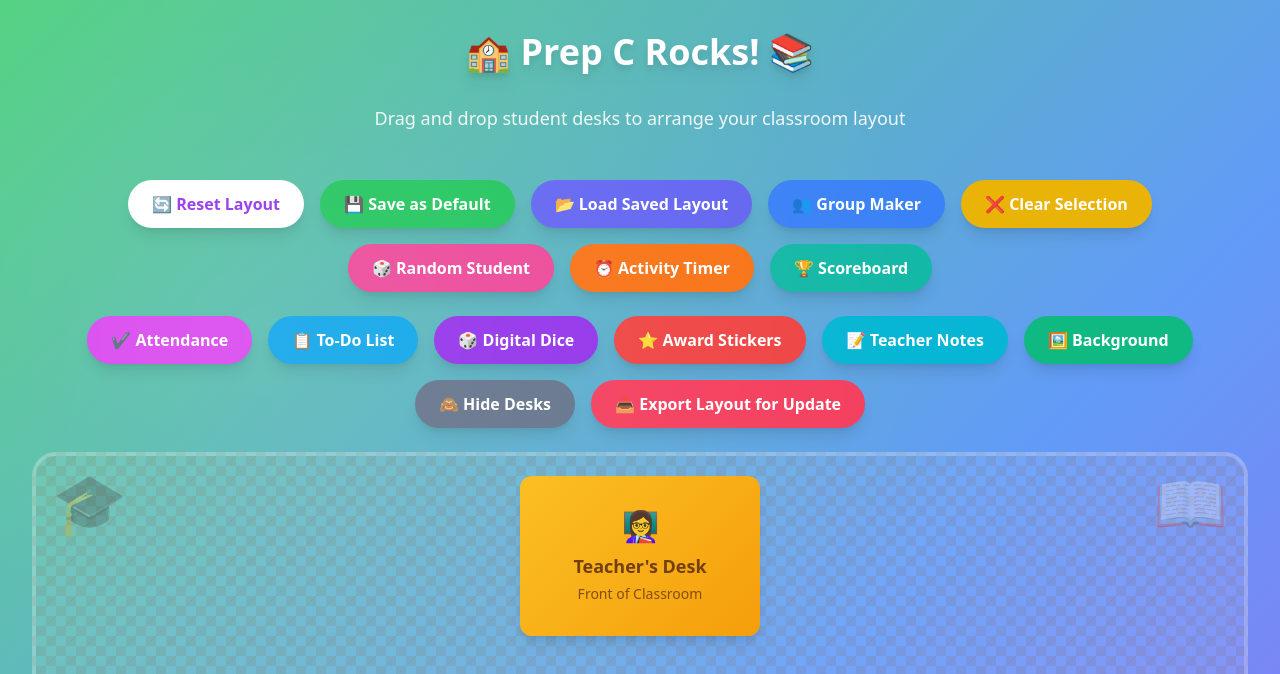
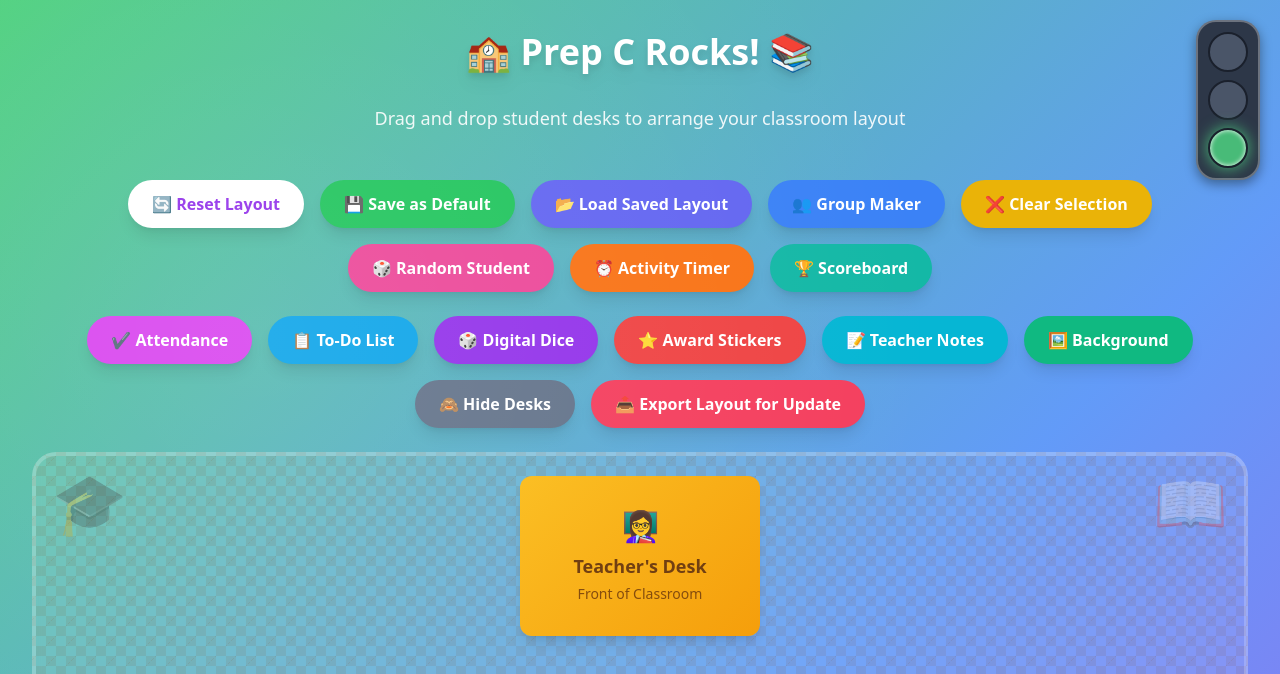
Before and after one commit to sinanseden-eng/prepcclassroom, a plain HTML site: page index.html in a window 1280 px wide. Shown: the top 674 px of the page. Drawn offline with nearby package versions, Linux system fonts and the light colour scheme.

Commit message:
Update index.html

```diff
--- a/index.html
+++ b/index.html
@@ -212,9 +212,53 @@
         .gemini-content em, .gemini-content i { font-style: italic; }
         .gemini-content pre, .gemini-content code { background-color: #f3f4f6; padding: 0.2em 0.4em; border-radius: 0.25em; font-family: monospace; }
         .gemini-content pre { padding: 1em; overflow-x: auto; }
+
+        /* Traffic Light Styles */
+        .traffic-light-container {
+            position: fixed;
+            top: 20px;
+            right: 20px;
+            background: #2d3748;
+            padding: 10px;
+            border-radius: 20px;
+            display: flex;
+            flex-direction: column;
+            gap: 8px;
+            cursor: pointer;
+            z-index: 2000;
+            border: 2px solid rgba(255, 255, 255, 0.3);
+            box-shadow: 0 4px 12px rgba(0,0,0,0.4);
+        }
+        .traffic-light {
+            width: 40px;
+            height: 40px;
+            border-radius: 50%;
+            background-color: #4a5568;
+            transition: all 0.3s ease;
+            border: 2px solid #1a202c;
+        }
+        .traffic-light-container.green .light-green {
+            background-color: #48bb78;
+            box-shadow: 0 0 15px #48bb78, inset 0 0 5px white;
+        }
+        .traffic-light-container.yellow .light-yellow {
+            background-color: #f6e05e;
+            box-shadow: 0 0 15px #f6e05e, inset 0 0 5px white;
+        }
+        .traffic-light-container.red .light-red {
+            background-color: #f56565;
+            box-shadow: 0 0 15px #f56565, inset 0 0 5px white;
+        }
     </style>
 </head>
 <body class="classroom p-8" id="mainBody">
+    <!-- Traffic Light Element -->
+    <div id="trafficLightContainer" class="traffic-light-container green" title="Click to change classroom status">
+        <div class="traffic-light light-red"></div>
+        <div class="traffic-light light-yellow"></div>
+        <div class="traffic-light light-green"></div>
+    </div>
+
     <div class="max-w-7xl mx-auto">
         <h1 class="text-4xl font-bold text-white text-center mb-8 drop-shadow-lg">
             🏫 Prep C Rocks! 📚
@@ -811,6 +855,7 @@
         let timerInterval = null, timerSeconds = 0, timerPaused = false, scoreboardTeams = [];
         let pickedStudents = new Set(), isPickerAnimating = false, stickerCounter = 0, draggedSticker = null;
         let stickerOffset = { x: 0, y: 0 }, desksVisible = true, todoItems = [], highestZ = 100;
+        let trafficLightState = 'green';
 
         // --- GEMINI API ---
         async function callGemini(prompt, systemInstruction) {
@@ -1712,11 +1757,41 @@
             btn.classList.toggle('hover:bg-green-600', !desksVisible);
         }
 
+        // --- TRAFFIC LIGHT ---
+        function saveTrafficLightState() {
+            localStorage.setItem('trafficLightState', trafficLightState);
+        }
+
+        function loadTrafficLightState() {
+            const savedState = localStorage.getItem('trafficLightState') || 'green';
+            setTrafficLightState(savedState);
+        }
+
+        function setTrafficLightState(state) {
+            const container = document.getElementById('trafficLightContainer');
+            container.classList.remove('green', 'yellow', 'red');
+            container.classList.add(state);
+            trafficLightState = state;
+        }
+
+        function cycleTrafficLight() {
+            if (trafficLightState === 'green') {
+                setTrafficLightState('yellow');
+            } else if (trafficLightState === 'yellow') {
+                setTrafficLightState('red');
+            } else {
+                setTrafficLightState('green');
+            }
+            saveTrafficLightState();
+        }
+
+
         // Initialize App
         document.addEventListener('DOMContentLoaded', () => {
             loadStudentData();
             loadTodoList();
             loadPickedStudents();
+            loadTrafficLightState();
             initializeClassroom();
             loadSavedBackground();
             loadNotes();
@@ -1743,6 +1818,7 @@
                     loadNotes(); // will clear the textarea
                     removeBackground();
                     closeModal('scoreboardDisplayModal');
+                    setTrafficLightState('green');
                     alert("Everything has been reset to the default state.");
                 }
             });
@@ -1763,6 +1839,7 @@
             document.getElementById('clearSelectionBtn').addEventListener('click', clearSelection);
 
             // Button Event Listeners to Open Modals
+            document.getElementById('trafficLightContainer').addEventListener('click', cycleTrafficLight);
             document.getElementById('exportLayoutBtn').addEventListener('click', exportLayoutForUpdate);
             document.getElementById('copyLayoutCodeBtn').addEventListener('click', () => {
                 const code = document.getElementById('layoutExportCode').value;
```
